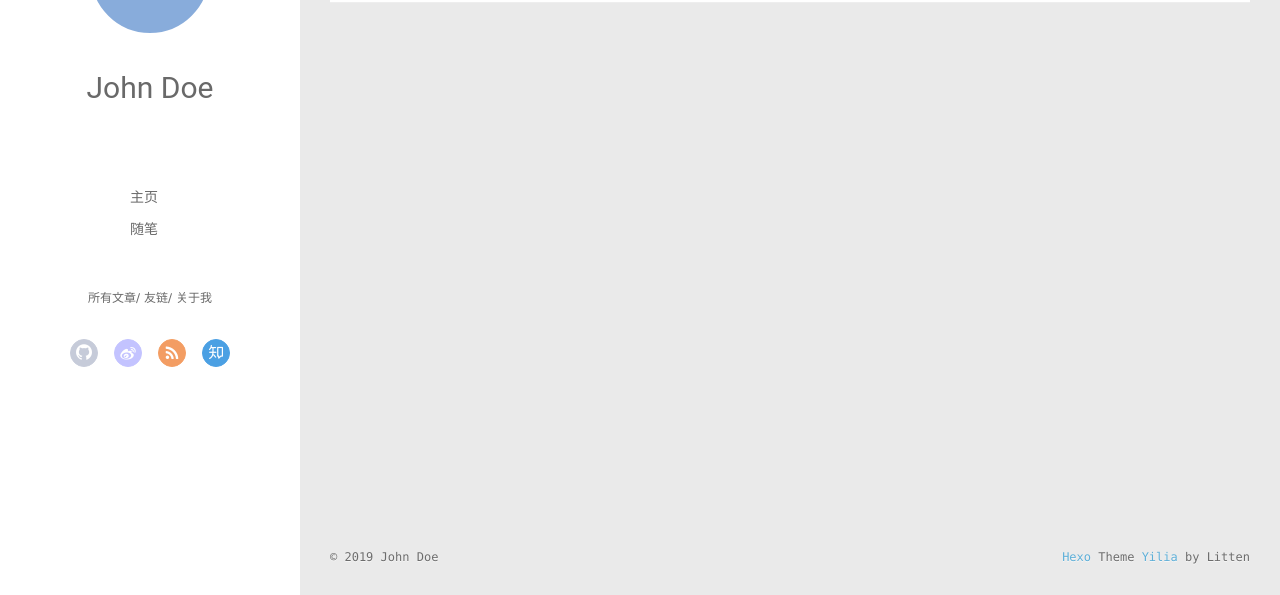
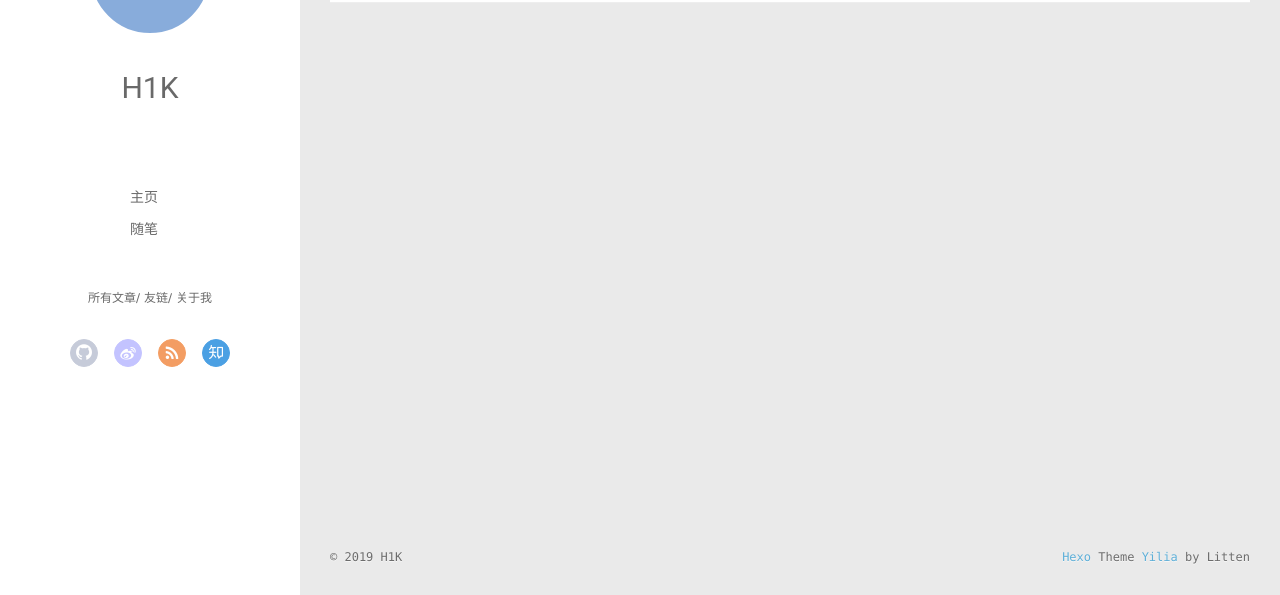
Before and after one commit to H1KkK/H1KkK.github.io, a plain HTML site: page archives/index.html in a window 1280 px wide. Shown: the part 202-797 px from the top of the page. Drawn offline with Linux system fonts and the light colour scheme; no server answers.

Commit message:
Site updated: 2019-09-19 11:42:40

```diff
--- a/archives/index.html
+++ b/archives/index.html
@@ -46,7 +46,7 @@
 			<img src="" class="js-avatar">
 		</a>
 		<hgroup>
-		  <h1 class="header-author"><a href="/">John Doe</a></h1>
+		  <h1 class="header-author"><a href="/">H1K</a></h1>
 		</hgroup>
 
 
@@ -104,7 +104,7 @@
 				<img src="" class="js-avatar">
 			</div>
 			<hgroup>
-			  <h1 class="header-author js-header-author">John Doe</h1>
+			  <h1 class="header-author js-header-author">H1K</h1>
 			</hgroup>
 
 
@@ -229,7 +229,7 @@
   <div class="outer">
     <div id="footer-info">
     	<div class="footer-left">
-    		&copy; 2019 John Doe
+    		&copy; 2019 H1K
     	</div>
       	<div class="footer-right">
       		<a href="http://hexo.io/" target="_blank">Hexo</a>  Theme <a href="https://github.com/litten/hexo-theme-yilia" target="_blank">Yilia</a> by Litten
```
Also changed, not shown: 2019/09/19/hello-world/index.html (+3 -3 lines), 2019/09/19/一篇新的实验性博客/index.html (+3 -3 lines), archives/2019/09/index.html (+3 -3 lines), archives/2019/index.html (+3 -3 lines), index.html (+3 -3 lines).
